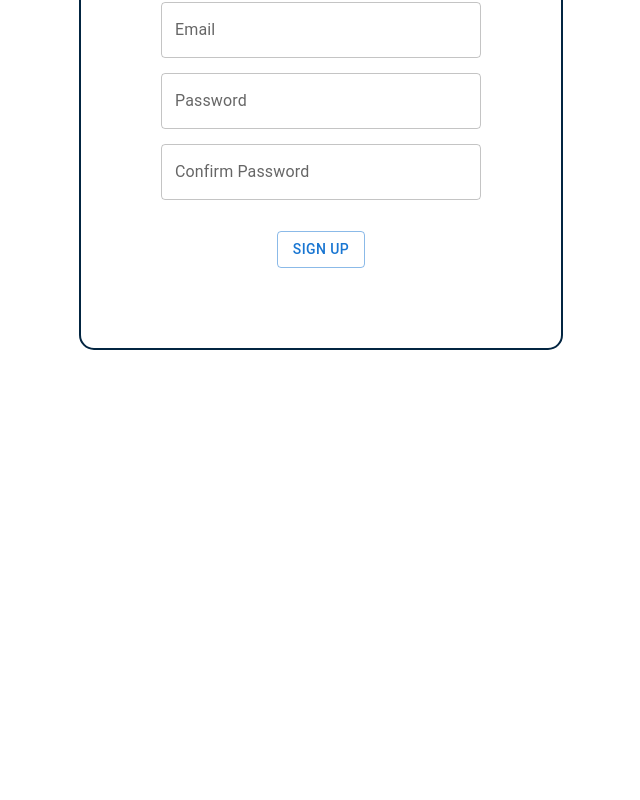
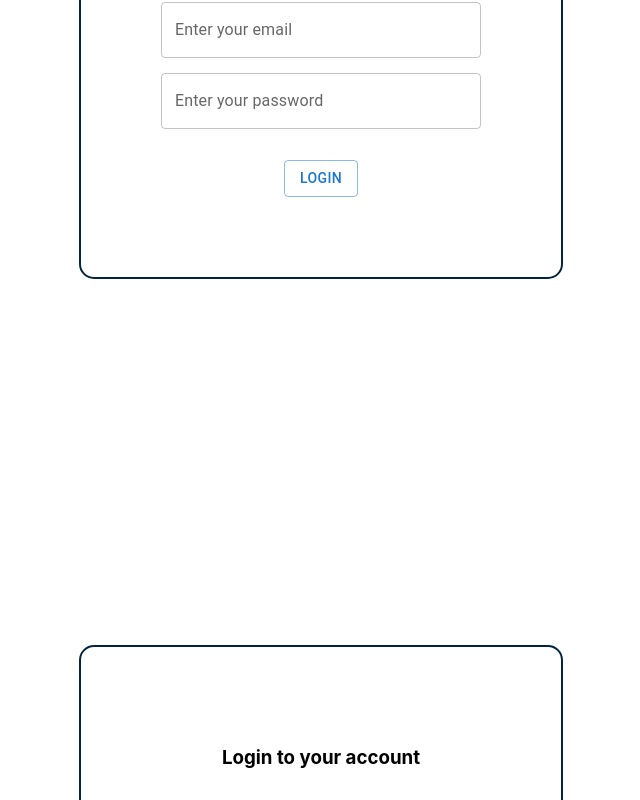
Before and after one commit to danie302/movies-list, a React (Create React App) app: page /login in a window 1280 px wide. Shown: the part 338-1138 px from the top of the page, without its empty margins (319-959 px from the left). Before the commit the page ends 800 px from the top, so only its background shows below. Built offline with nearby package versions, Linux system fonts and the light colour scheme; no server answers.

Commit message:
Update index & add routes

```diff
--- a/src/App.js
+++ b/src/App.js
@@ -1,11 +1,18 @@
+import { Navigate, Route, Routes } from 'react-router-dom';
 import './App.css';
+import Login from './components/Login/Login';
 import Signup from './components/Signup/Signup';
 
 function App() {
   return (
-    <>
-      <Signup />
-    </>
+    <main>
+      <Routes>
+        <Route path='/' element={<Navigate replace to='/login' />}/>
+        <Route path='/login' element={<Login />} />
+        <Route path='/signup' element={<Signup />} />
+      </Routes>
+      <Login />
+    </main>
   );
 }
 
--- a/src/index.css
+++ b/src/index.css
@@ -7,7 +7,6 @@
   -moz-osx-font-smoothing: grayscale;
 }
 
-code {
-  font-family: source-code-pro, Menlo, Monaco, Consolas, 'Courier New',
-    monospace;
+.text-center{
+  text-align: center;
 }
--- a/src/index.js
+++ b/src/index.js
@@ -2,16 +2,12 @@
 import ReactDOM from 'react-dom';
 import './index.css';
 import App from './App';
-import reportWebVitals from './reportWebVitals';
+
+import { BrowserRouter } from 'react-router-dom';
 
 ReactDOM.render(
-  <React.StrictMode>
+  <BrowserRouter>
     <App />
-  </React.StrictMode>,
+  </BrowserRouter>,
   document.getElementById('root')
 );
-
-// If you want to start measuring performance in your app, pass a function
-// to log results (for example: reportWebVitals(console.log))
-// or send to an analytics endpoint. Learn more: https://bit.ly/CRA-vitals
-reportWebVitals();
```
